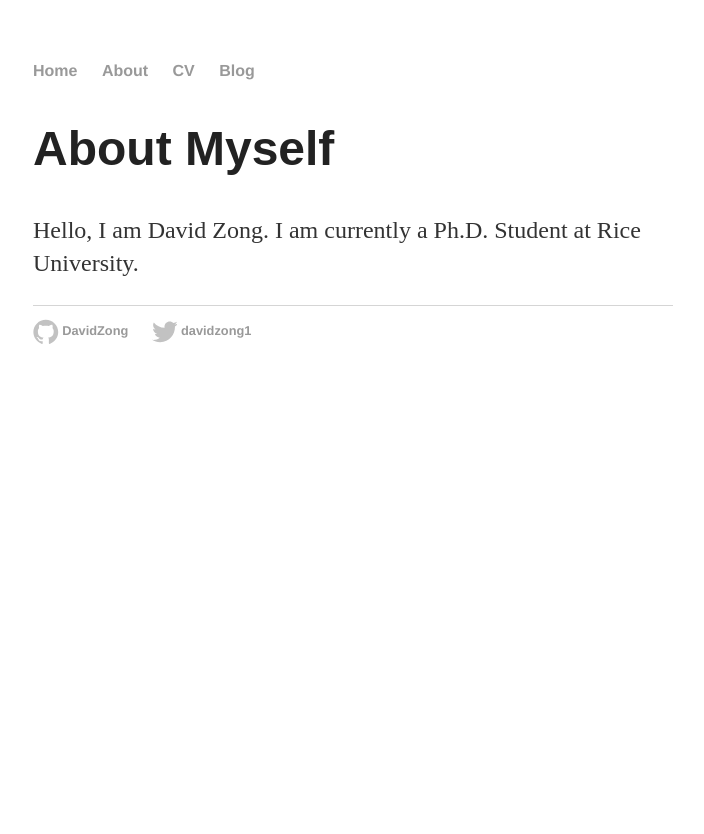
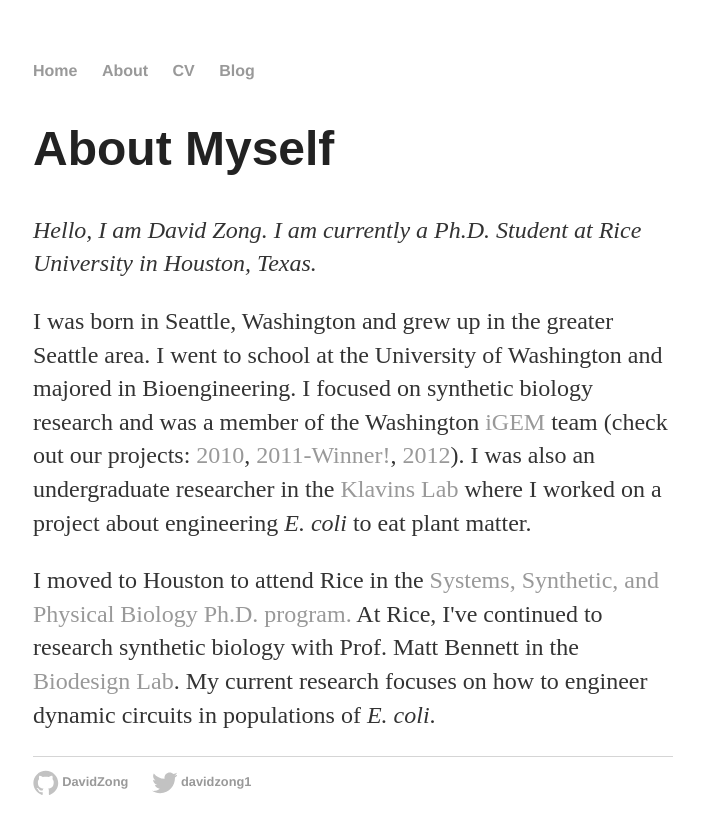
Before and after one commit to DavidZong/DavidZong.github.io, a Jekyll site: the page built from about/index.html, in a window 1280 px wide. Shown: the top 834 px of the page, without its empty margins (287-991 px from the left). Built offline with Jekyll 4.4.1, drawn with Linux system fonts in a browser that asks for light colours.

Commit message:
upddates to text

```diff
--- a/about/index.html
+++ b/about/index.html
@@ -4,5 +4,7 @@ title: David M. Zong
 ---
 <div class="blurb">
 	<h1>About Myself</h1>
-	<p>Hello, I am David Zong. I am currently a Ph.D. Student at Rice University.</p>
+	<p><i>Hello, I am David Zong. I am currently a Ph.D. Student at Rice University in Houston, Texas.</i></p>
+	<p>I was born in Seattle, Washington and grew up in the greater Seattle area. I went to school at the University of Washington and majored in Bioengineering. I focused on synthetic biology research and was a member of the Washington <a href="http://igem.org/Main_Page">iGEM</a> team (check out our projects: <a href="http://2010.igem.org/Team:Washington">2010</a>, <a href="http://2011.igem.org/Team:Washington">2011-Winner!</a>, <a href="http://2012.igem.org/Team:Washington">2012</a>). I was also an undergraduate researcher in the <a href="http://klavinslab.org/">Klavins Lab</a> where I worked on a project about engineering <i>E. coli</i> to eat plant matter.</p>
+	<p>I moved to Houston to attend Rice in the <a href="https://sspb.rice.edu/">Systems, Synthetic, and Physical Biology Ph.D. program.</a> At Rice, I've continued to research synthetic biology with Prof. Matt Bennett in the <a href="http://biodesign.rice.edu/">Biodesign Lab</a>. My current research focuses on how to engineer dynamic circuits in populations of <i>E. coli</i>.</p>
 </div> <!-- blurb -->
--- a/index.html
+++ b/index.html
@@ -5,5 +5,5 @@ title: David M. Zong
 <div class="blurb">
 	<h1>David M. Zong</h1>
 	<p><i>Ph.D. Student, Rice University</i></p>
-	<p>Hi, I do <a href="https://en.wikipedia.org/wiki/Synthetic_biology">synthetic biology</a> research in <a href="http://biodesign.rice.edu/">Matthew Bennett's group</a>  at Rice University. This is my website that has some information about me. I also make blog posts sometimes if I feel like I have something interesting to say. This website is currently under construction, but I hope to get a decent version up by May 2018.</p>
+	<p>Hi, I do <a href="https://en.wikipedia.org/wiki/Synthetic_biology">synthetic biology</a> research in <a href="http://biodesign.rice.edu/">Matthew Bennett's group</a>  at Rice University. This is my website that has a short <a href="/about/">bio</a> and my <a href="/cv/">CV</a>. I also make blog posts sometimes if I feel like I have something interesting to say. This website is currently under construction, but I hope to get a decent version up by May 2018.</p>
 </div> <!-- blurb -->
```
